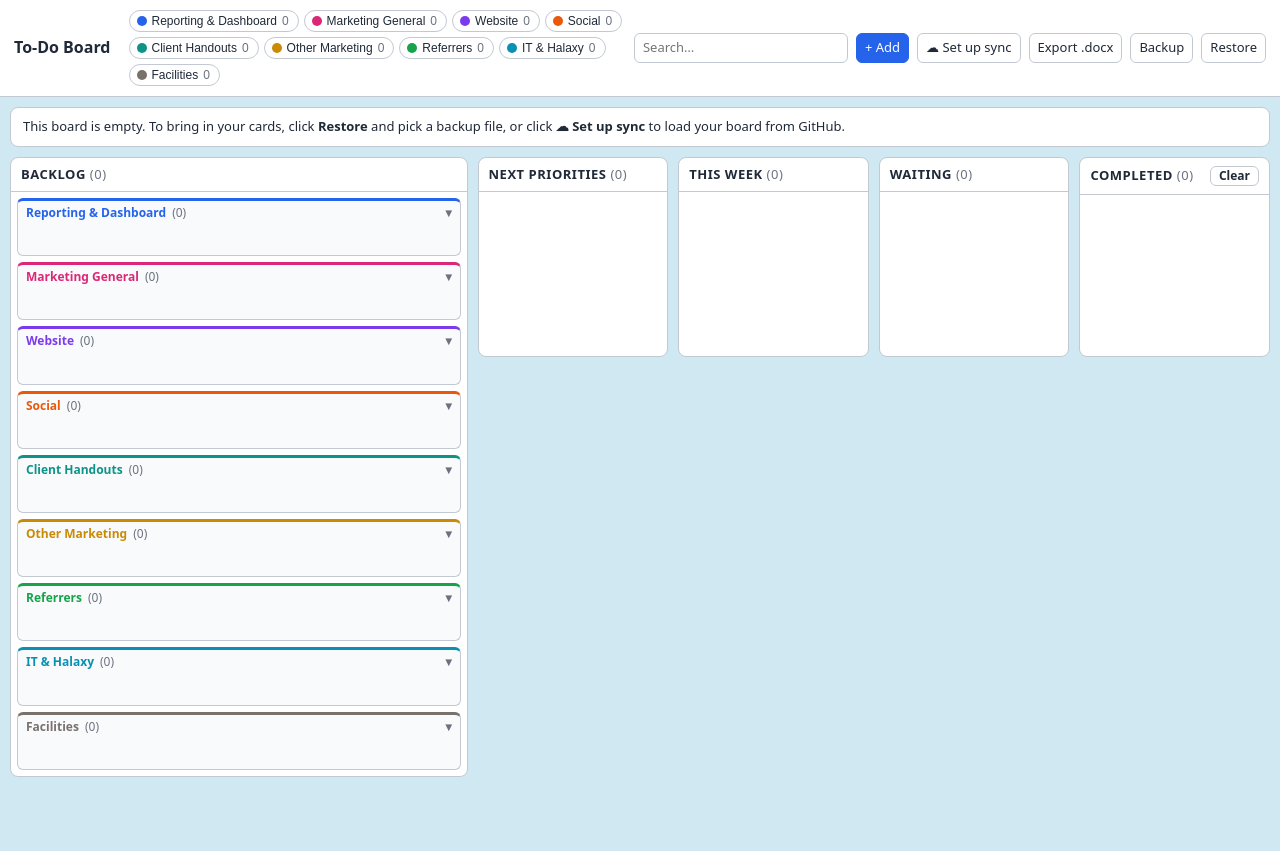
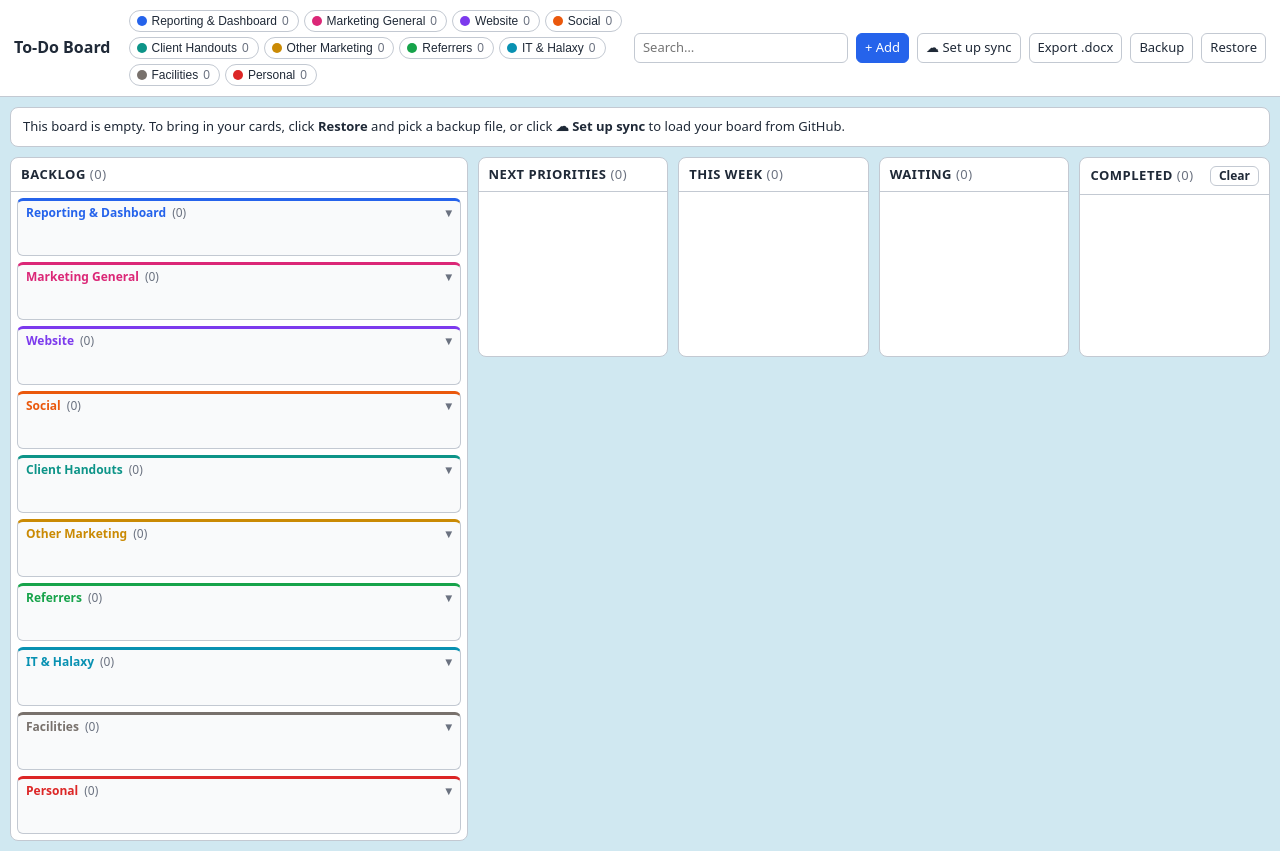
Before and after one commit to joelpollock-code/todo-board, a plain HTML site: page index.html in a window 1280 px wide. Before the commit the page ends 800 px from the top, so only its background shows below. Drawn offline with nearby package versions, Linux system fonts and the light colour scheme.

Commit message:
Add Personal stream
Co-Authored-By: Claude Opus 5.5 <noreply@anthropic.com>

```diff
--- a/index.html
+++ b/index.html
@@ -188,6 +188,7 @@ const STREAMS = [
   { id: 'ref',  short: 'Referrer',   name: 'Referrers',             c: '#16a34a' },
   { id: 'it',   short: 'IT',         name: 'IT & Halaxy',           c: '#0891b2' },
   { id: 'fac',  short: 'Facilities', name: 'Facilities',            c: '#78716c' },
+  { id: 'per',  short: 'Personal',   name: 'Personal',              c: '#dc2626' },
 ];
 const COLS = [
   { id: 'backlog', name: 'Backlog',         tab: 'Backlog' },
```
